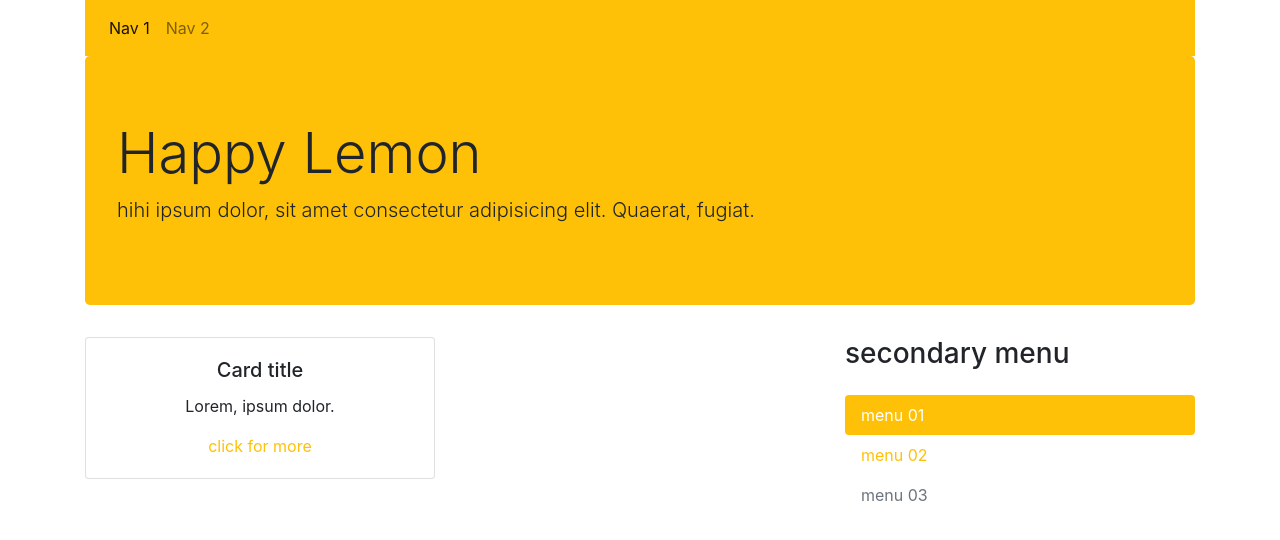
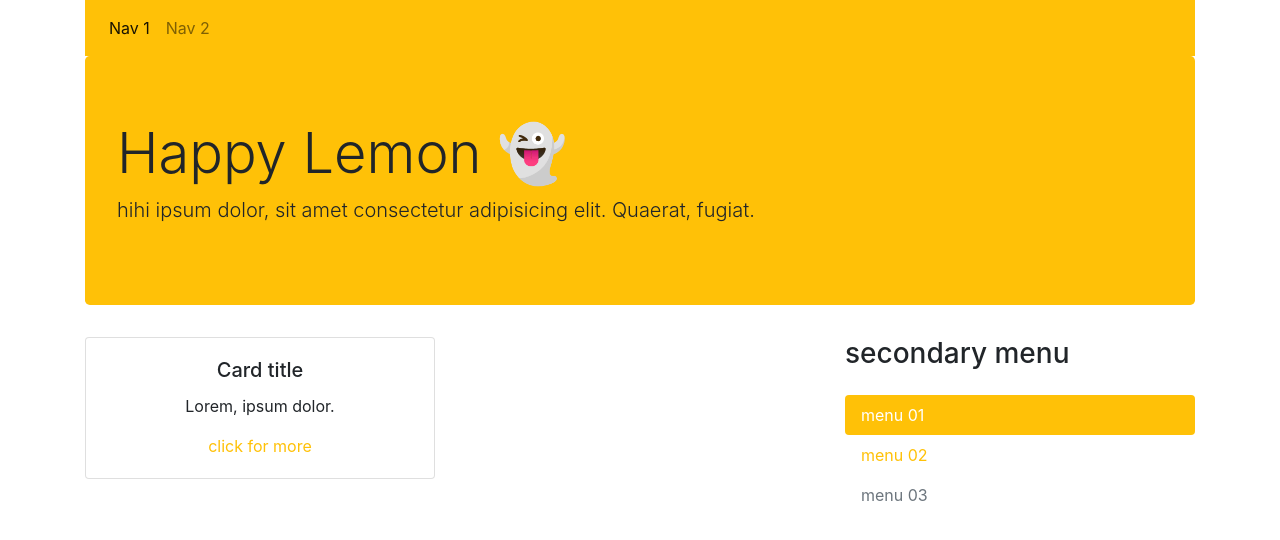
Before and after one commit to yogicat/eats-app, an Angular app: page / in a window 1280 px wide. Shown: the top 540 px of the page. Built offline with nearby package versions, Linux system fonts and the light colour scheme.

Commit message:
add emoji

```diff
--- a/src/app/app.component.html
+++ b/src/app/app.component.html
@@ -14,7 +14,7 @@
   </nav>
 
   <div class="jumbotron bg-warning">
-    <h1 class="display-4">Happy Lemon</h1>
+    <h1 class="display-4">Happy Lemon 👻</h1>
     <p class="lead">hihi ipsum dolor, sit amet consectetur adipisicing elit. Quaerat, fugiat.</p>
   </div>
 
```
